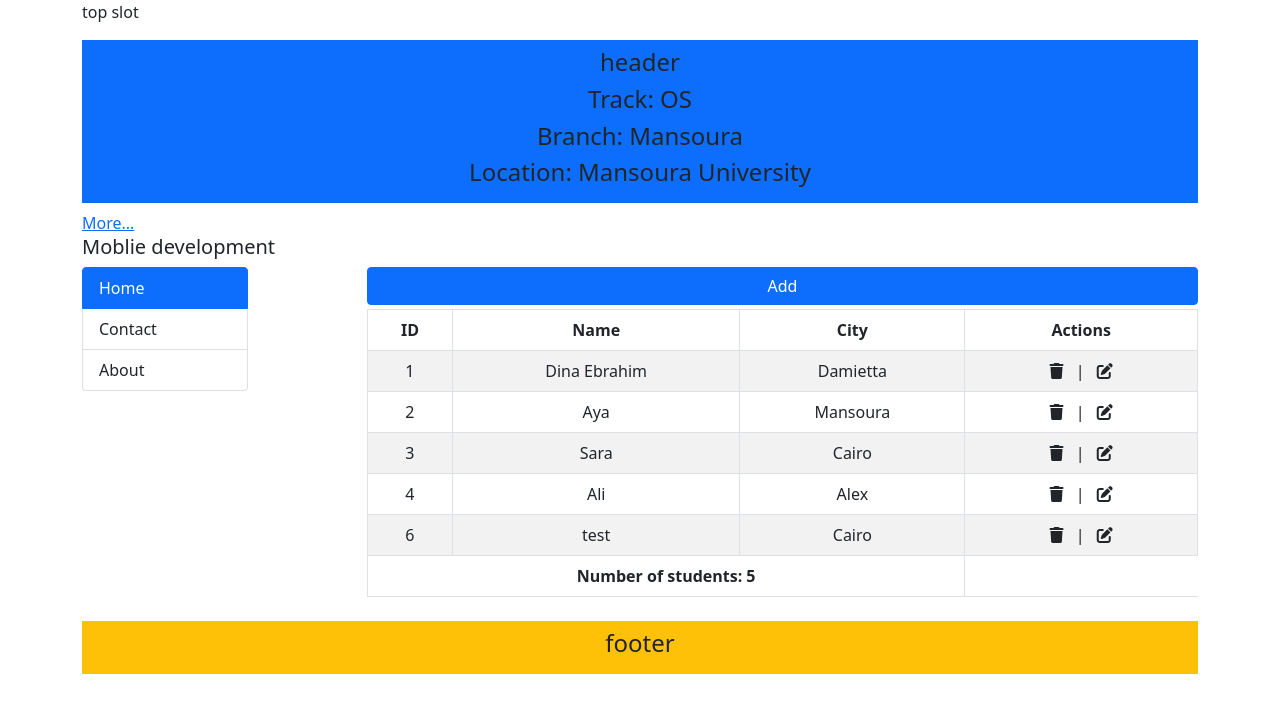
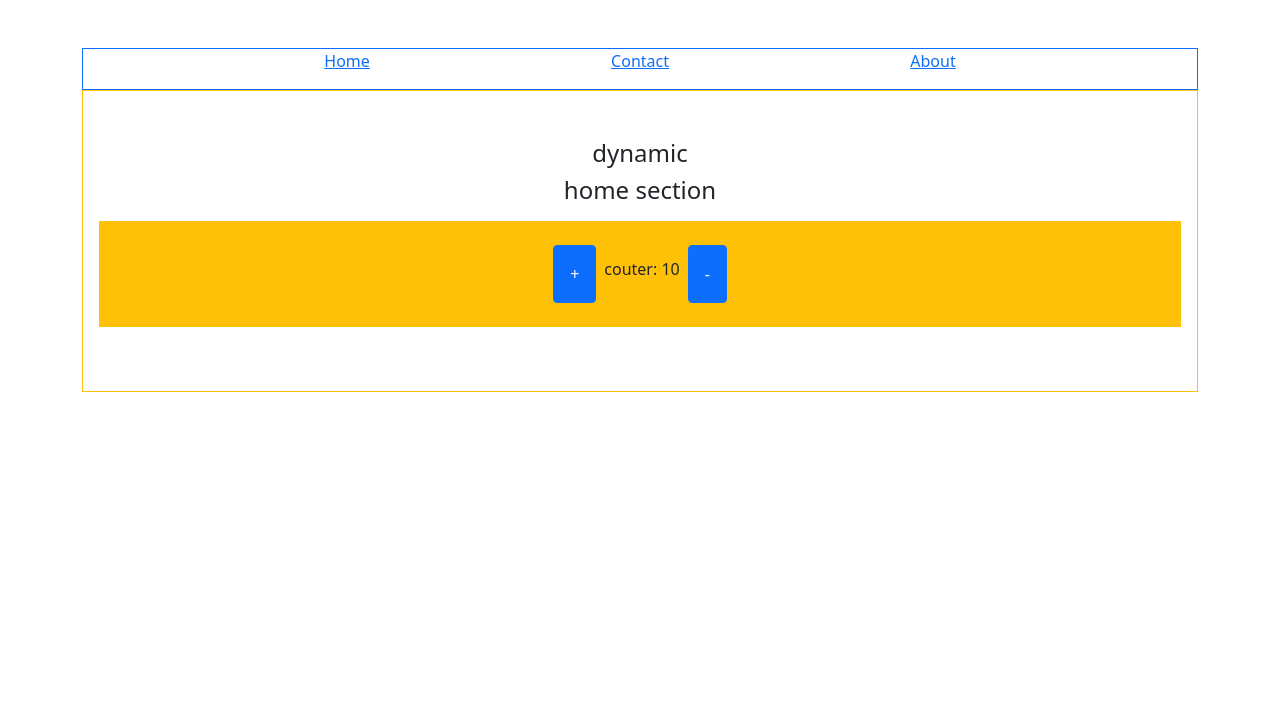
Before and after one commit to Dina170/ITI-tasks, a Vue app in the folder frontend-development/vue/crud-operations/: page /student/1 in a window 1280 px wide. Shown: the top 712 px of the page. Built offline with nearby package versions, Linux system fonts and the light colour scheme; data requests are answered from the project's data file.

Commit message:
Add dynamic components

```diff
--- a/frontend-development/vue/crud-operations/package.json
+++ b/frontend-development/vue/crud-operations/package.json
@@ -8,7 +8,8 @@
     "db:server": "json-server db.json --watch --port 5000"
   },
   "dependencies": {
-    "vue": "^3.2.13"
+    "vue": "^3.2.13",
+    "vue-router": "^4.5.0"
   },
   "devDependencies": {
     "@vue/cli-service": "~5.0.0"
--- /dev/null
+++ b/frontend-development/vue/crud-operations/src/components/views/about.vue
@@ -0,0 +1,11 @@
+<template>
+    <h4 class="text-center">about section</h4>
+</template>
+
+<script>
+export default {
+
+}
+</script>
+
+<style></style>
--- /dev/null
+++ b/frontend-development/vue/crud-operations/src/components/views/contact.vue
@@ -0,0 +1,12 @@
+<template>
+    <h4 class="text-center">contact section</h4>
+
+</template>
+
+<script>
+export default {
+
+}
+</script>
+
+<style></style>
--- /dev/null
+++ b/frontend-development/vue/crud-operations/src/components/views/dynamic.vue
@@ -0,0 +1,34 @@
+<template>
+    <div class="container mt-5">
+        <div class="row border border-primary g-0">
+            <ul class="d-flex list-unstyled justify-content-evenly align-items-center">
+                <li><a href="#" @click.prevent="targetCompontent = 'home'">Home</a></li>
+                <li><a href="#" @click.prevent="targetCompontent = 'contact'">Contact</a></li>
+                <li><a href="#" @click.prevent="targetCompontent = 'about'">About</a></li>
+            </ul>
+        </div>
+        <div class="row border border-warning g-0 py-5">
+            <h4 class="text-center">dynamic</h4>
+            <keep-alive>
+                <component :is="targetCompontent" />
+            </keep-alive>
+        </div>
+    </div>
+</template>
+
+<script>
+import home from './home.vue';
+import contact from './contact.vue';
+import about from './about.vue';
+
+export default {
+    data: () => ({
+        targetCompontent: 'home'
+    }),
+    components: {
+        home, contact, about
+    }
+}
+</script>
+
+<style></style>
--- /dev/null
+++ b/frontend-development/vue/crud-operations/src/components/views/home.vue
@@ -0,0 +1,23 @@
+<template>
+    <div>
+        <h4 class="text-center">home section</h4>
+        <div class="d-flex justify-content-center align-items-center bg-warning p-3 m-3 text-center">
+            <button class="p-3 m-2 btn btn-primary" @click="counter++">+</button>
+            <h6>couter: {{ counter }}</h6>
+            <button class="p-3 m-2 btn btn-primary" @click="counter--">-</button>
+        </div>
+    </div>
+</template>
+
+<script>
+export default {
+    data: () => ({
+        counter: 10
+    }),
+    activated() {
+        if (this.counter > 20) this.counter = 10;
+    }
+}
+</script>
+
+<style></style>
--- a/frontend-development/vue/crud-operations/src/main.js
+++ b/frontend-development/vue/crud-operations/src/main.js
@@ -1,4 +1,6 @@
 import { createApp } from "vue";
 import myApp from "@/myApp";
+import dynamic from "./components/views/dynamic.vue";
 
-createApp(myApp).mount("#app");
+// createApp(myApp).mount("#app");
+createApp(dynamic).mount("#app");
```
Also changed, not shown: frontend-development/vue/crud-operations/src/components/landing.vue (added, +24 -0 lines), frontend-development/vue/crud-operations/src/components/routers/index.js (added, +19 -0 lines), frontend-development/vue/crud-operations/src/components/views/studentDetails.vue (added, +11 -0 lines), 1 other file (tests, documents, lock files or other folders).
